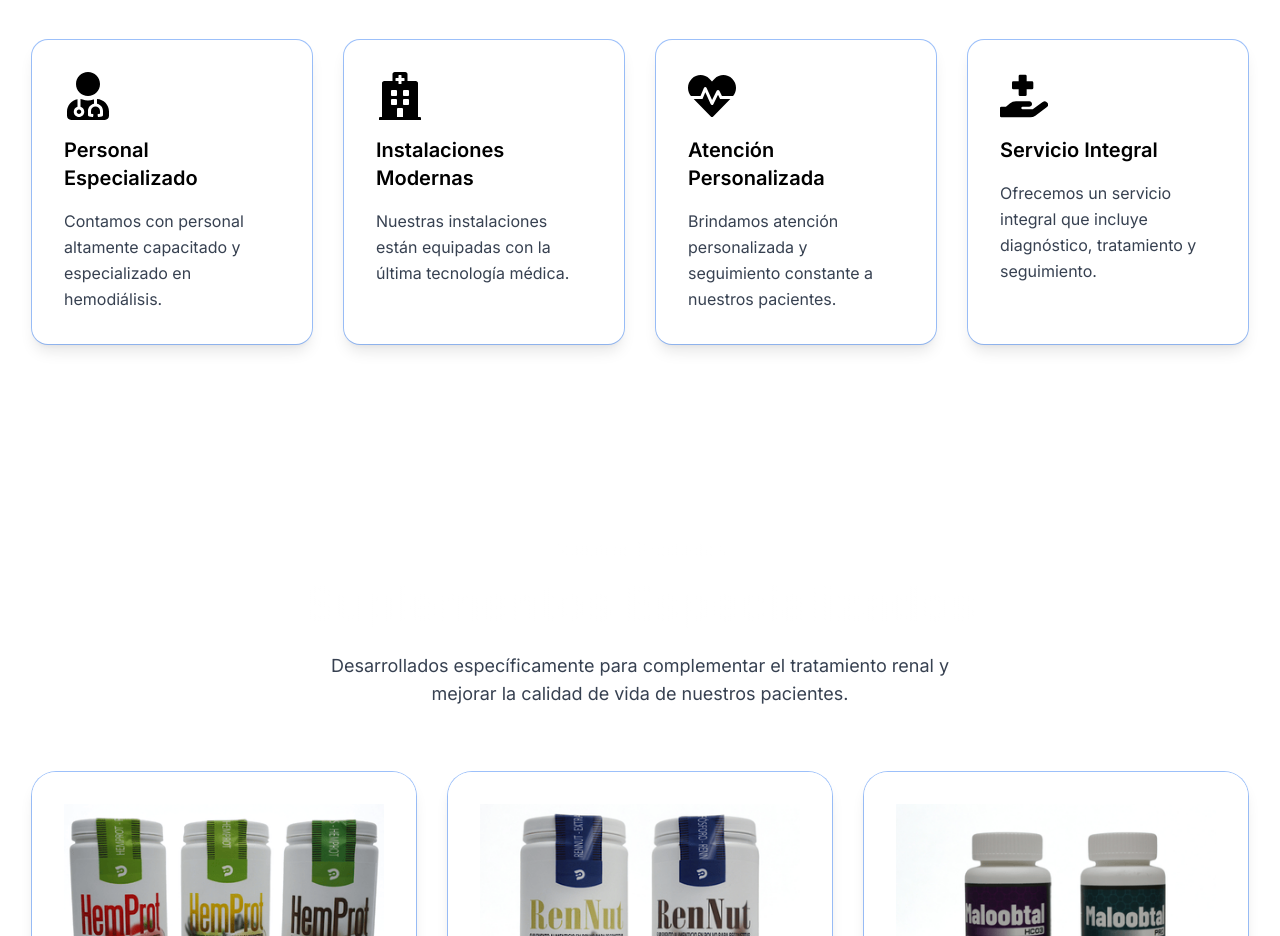
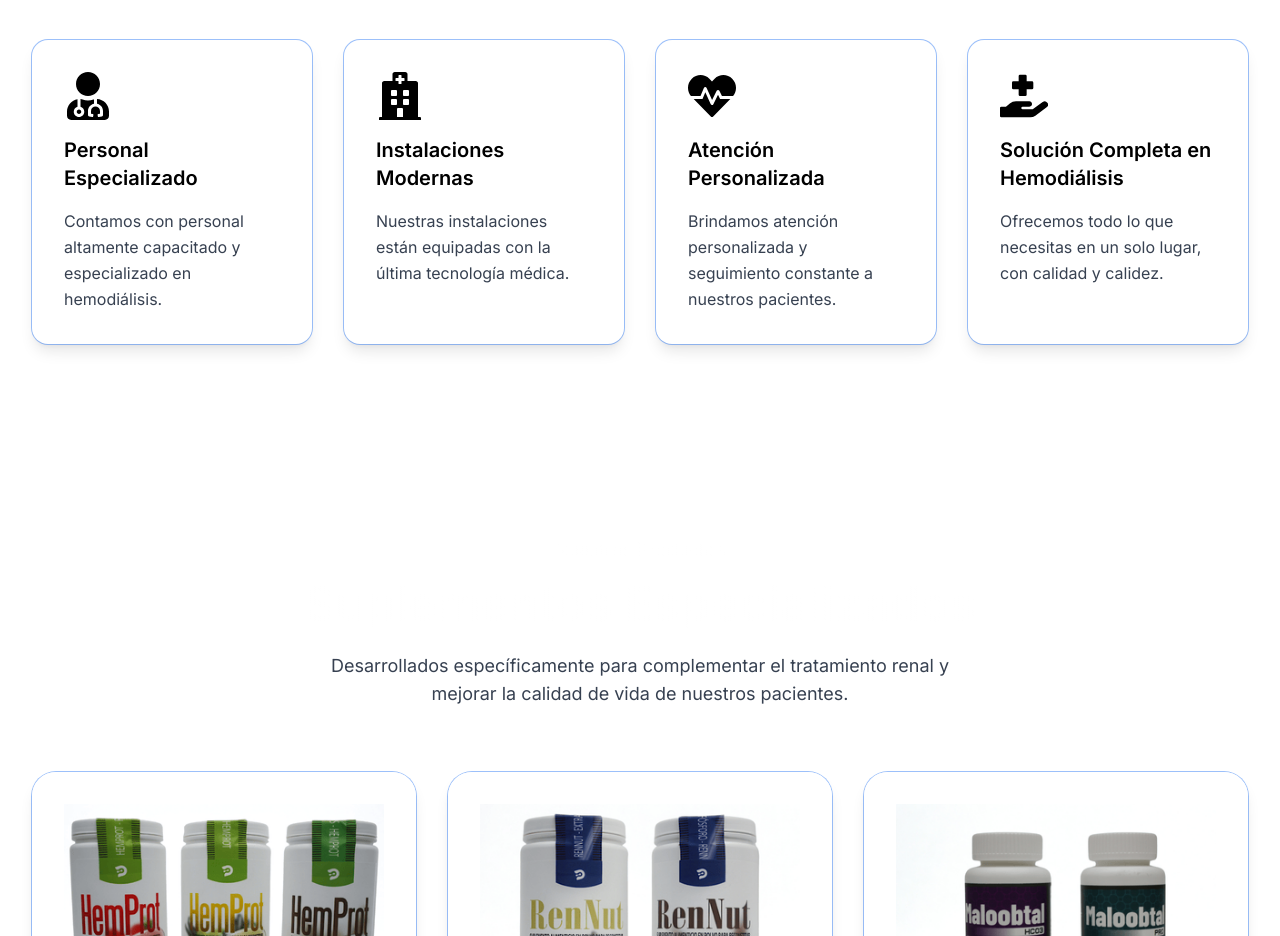
Before and after one commit to aletxapascual/Renal, a React (Create React App) app: page / in a window 1280 px wide. Shown: the part 780-1716 px from the top of the page. Built offline with nearby package versions, Linux system fonts and the light colour scheme.

Commit message:
Fixed Bugs

```diff
--- a/src/containers/home/Container2.js
+++ b/src/containers/home/Container2.js
@@ -33,10 +33,10 @@ function Container2() {
     },
     {
       icon: <FaHandHoldingMedical className="w-12 h-12" />,
-      title: language === 'es' ? 'Servicio Integral' : 'Comprehensive Service',
+      title: language === 'es' ? 'Solución Completa en Hemodiálisis' : 'Complete Hemodialysis Solution',
       description: language === 'es'
-        ? 'Ofrecemos un servicio integral que incluye diagnóstico, tratamiento y seguimiento.'
-        : 'We offer a comprehensive service including diagnosis, treatment, and follow-up.'
+        ? 'Ofrecemos todo lo que necesitas en un solo lugar, con calidad y calidez.'
+        : 'We offer everything you need in one place, with quality and warmth.'
     }
   ]
 
```
